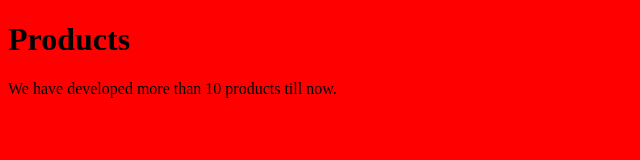
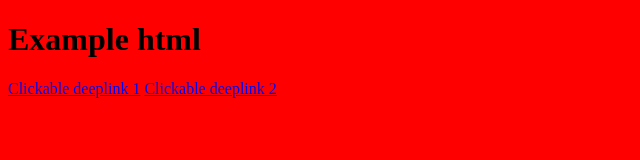
Before and after one commit to chakradhar29/chakradhar29.github.io, a plain HTML site: page index.html in a window 1280 px wide. Shown: the whole page, without its empty margins (0-640 px from the left). Drawn offline with Linux system fonts and the light colour scheme.

Commit message:
Update index.html

```diff
--- a/index.html
+++ b/index.html
@@ -1,10 +1,11 @@
 <!DOCTYPE html>
 <html>
    <head>
-      <title>HTML Backgorund Color</title>
+      <title>Example HTML</title>
    </head>
    <body style="background-color:red;">
-      <h1>Products</h1>
-      <p>We have developed more than 10 products till now.</p>
+      <h1>Example html</h1>
+      <a href="http://example1.com/">Clickable deeplink 1</a>
+      <a href="http://example2.com/">Clickable deeplink 2</a>
    </body>
 </html>
```
